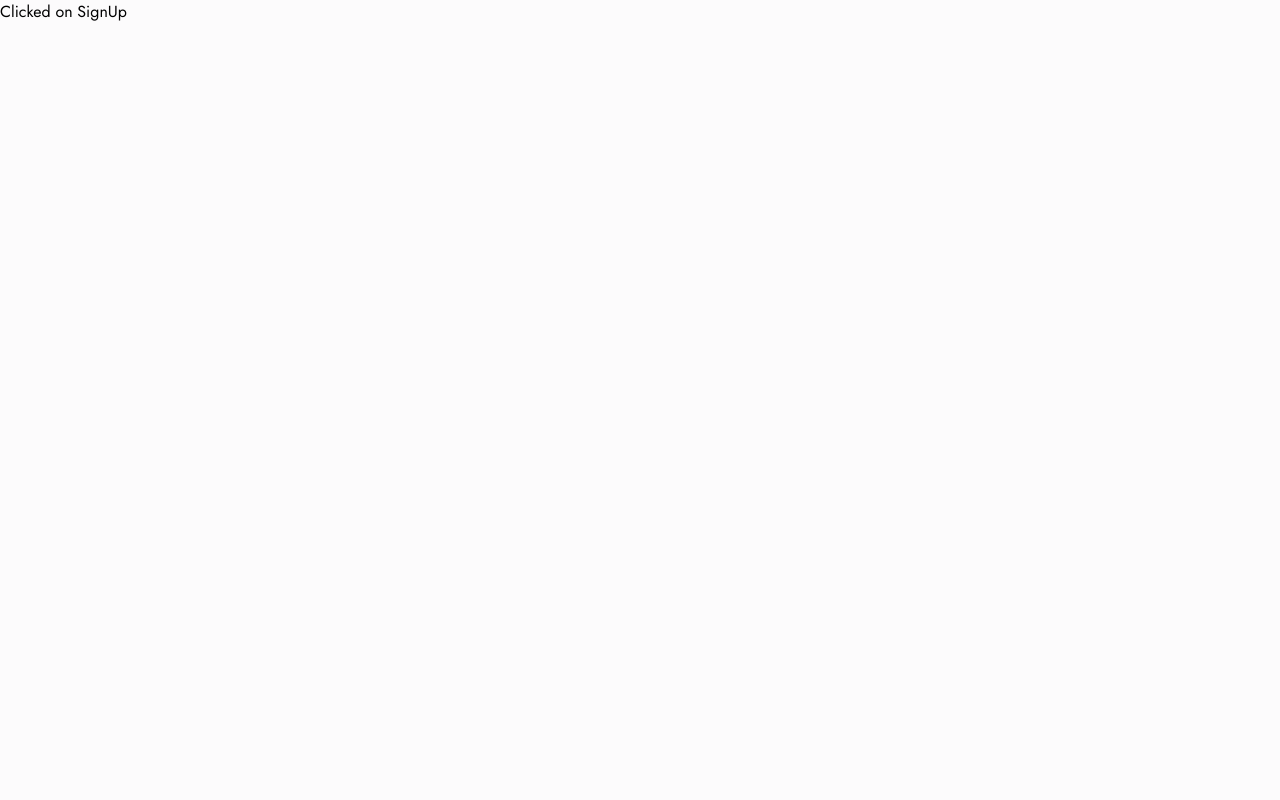
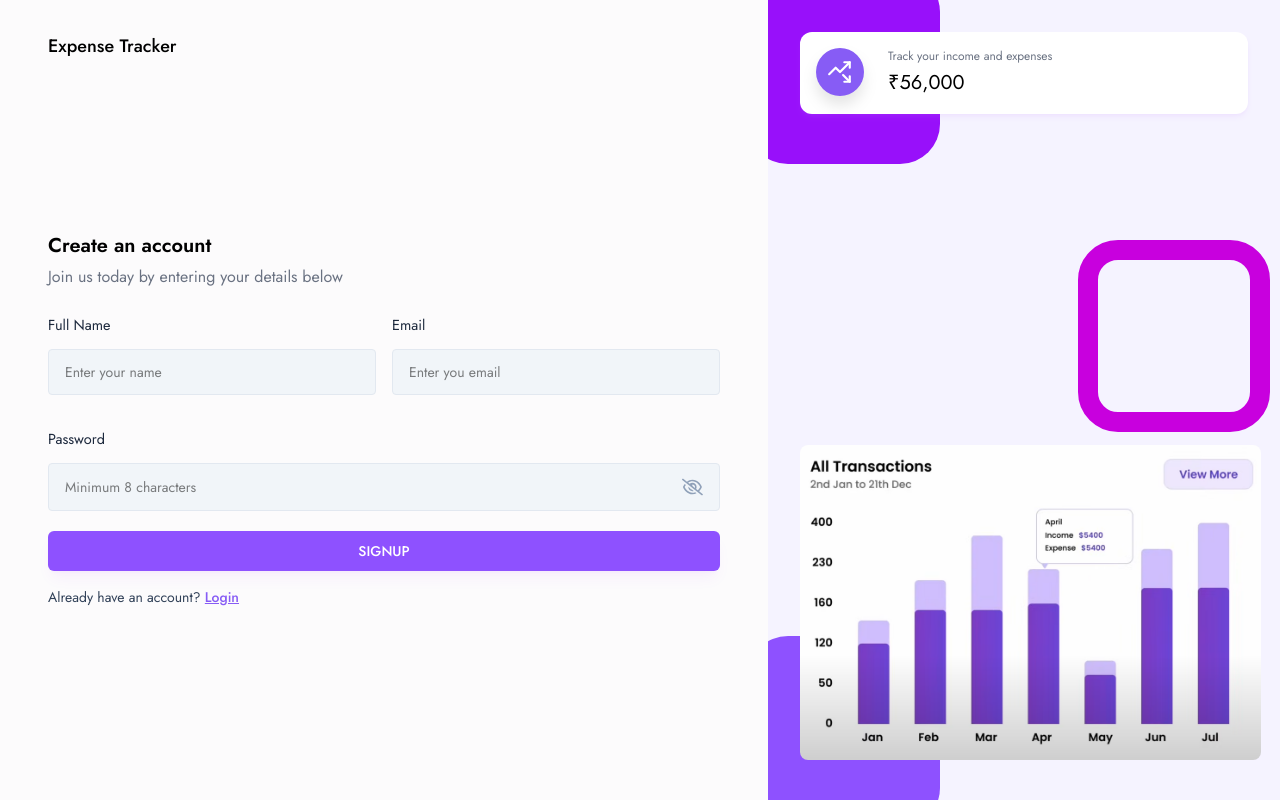
Before and after one commit to Aryan-Lokhande/Expense-Tracker, a React (Vite) app in the folder client/: page /signup in a window 1280 px wide. Built offline with nearby package versions, Linux system fonts and the light colour scheme; a web font is replaced by a local one.

Commit message:
Add SignUp page and input validation
Implemented email and password validation in Login and SignUp pages using a new validateEmail utility. Enhanced Input component with password visibility toggle.

```diff
--- a/client/src/components/Input.jsx
+++ b/client/src/components/Input.jsx
@@ -10,7 +10,36 @@
     };
   return (
     <div>
+      <label className="text-[14.5px] text-slate-800"> {label} </label>
+      <div className="input-box">
+        <input
+          value={value}
+          onChange={(e) => onChange(e)}
+          placeholder={placeholder}
+          type={
+            type === "password" ? (showPassword ? "text" : "password") : type
+          }
+          className="w-full bg-transparent outline-none"
+        />
 
+        {type === "password" && (
+          <>
+            {showPassword ? (
+              <FaRegEye
+                size={22}
+                className="text-primary cursor-pointer"
+                onClick={() => toggleShowPassword()}
+              />
+            ) : (
+              <FaRegEyeSlash
+                size={22}
+                className="text-slate-400 cursor-pointer"
+                onClick={() => toggleShowPassword()}
+              />
+            )}
+          </>
+        )}
+      </div>
     </div>
   )
 }
--- a/client/src/index.css
+++ b/client/src/index.css
@@ -16,5 +16,12 @@
     background-color: #fcfbfc;
     overflow-x: hidden;
   }
+}
 
+.input-box {
+    @apply w-full flex justify-between gap-3 text-sm text-black bg-slate-100 rounded px-4 py-3 mb-4 mt-3 border border-slate-200 outline-none;
 }
+
+.btn-primary {
+    @apply w-full text-sm font-medium text-white bg-violet-500 shadow-lg shadow-purple-600/5 p-[10px] rounded-md my-1 hover:bg-purple-600/15 hover:text-purple-600;
+}
--- a/client/src/pages/Auth/Login.jsx
+++ b/client/src/pages/Auth/Login.jsx
@@ -2,18 +2,35 @@
 import AuthLayout from "../../components/layouts/AuthLayout";
 import Input from "../../components/Input";
 import { Link, useNavigate } from "react-router-dom";
-import { useState } from "react";
+import { useState, useContext } from "react";
 import { toast } from "react-hot-toast";
+import { validateEmail } from "../../utils/helper";
+// import { userContext } from "../../Context/UserContext";
 
 export default function Login() {
   const [email, setEmail] = useState("");
     const [password, setPassword] = useState("");
     const [error, setError] = useState("");
 
+
+    // const { updateUser } = useContext(userContext);
+
     const navigate = useNavigate();
 
   const handleLogin = async (e) => {
     e.preventDefault();
+    if (!validateEmail(email)) {
+          setError("Enter a valid email address");
+          return;
+        }
+        if (!password) {
+          setError("Enter a password");
+          return;
+        }
+
+        setError("");
+
+        //Login API call
 
   }
 
@@ -30,7 +47,7 @@
               value={email}
               onChange={(e) => setEmail(e.target.value)}
               label="Email Address"
-              placeholder="aria@gmail.com"
+              placeholder="Enter you email"
               type="text"
           />
 
--- a/client/src/pages/Auth/SignUp.jsx
+++ b/client/src/pages/Auth/SignUp.jsx
@@ -1,10 +1,90 @@
-import React from 'react'
+import React from "react";
+import AuthLayout from "../../components/layouts/AuthLayout";
+import Input from "../../components/Input";
+import { Link, useNavigate } from "react-router-dom";
+import { useState } from "react";
+import { validateEmail } from "../../utils/helper";
 
 export default function SignUp() {
+  const [profilePic, setProfilePic] = useState(null);
+  const [fullName, setFullName] = useState("");
+  const [email, setEmail] = useState("");
+  const [password, setPassword] = useState("");
+  const [error, setError] = useState("");
+
+  const navigate = useNavigate();
+  const handleSignup = async (e) => {
+    let profileImageUrl = "";
+
+    if (!fullName) {
+      setError("Please enter your name");
+      return;
+    }
+    if (!validateEmail(email)) {
+      setError("Please enter a valid email address");
+      return;
+    }
+    if (!password) {
+     setError("Please enter a password");
+      return;
+    }
+
+    setError("");
+
+    //Signup API call
+  };
+
   return (
-    <div>
-      Clicked on SignUp
+    <AuthLayout>
+      <div className="lg:w-[100%] h-auto md:h-full mt-10 md:mt-0 flex flex-col justify-center">
+        <h3 className="text-xl font-semibold text-black">Create an account</h3>
+        <p className="text-gray-500 mt-[5px] mb-6">
+          Join us today by entering your details below
+        </p>
 
-    </div>
-  )
+        <form onSubmit={handleSignup}>
+          <div className="grid grid-cols-1 md:grid-cols-2 gap-4">
+            <Input
+              value={fullName}
+              onChange={(e) => setFullName(e.target.value)}
+              label="Full Name"
+              placeholder="Enter your name"
+              type="text"
+            />
+
+            <Input
+              value={email}
+              onChange={(e) => setEmail(e.target.value)}
+              label="Email"
+              placeholder="Enter you email"
+              type="text"
+            />
+
+            <div className="col-span-2">
+              <Input
+                value={password}
+                onChange={(e) => setPassword(e.target.value)}
+                label="Password"
+                placeholder="Minimum 8 characters"
+                type="password"
+              />
+            </div>
+          </div>
+
+          {error && <p className="text-red-500 text-xs pb-2.5">{error}</p>}
+
+          <button type="submit" className="btn-primary">
+            SIGNUP
+          </button>
+
+          <p className="text-[14px] text-slate-700 mt-3">
+            Already have an account?{" "}
+            <Link to="/login" className="font-medium text-primary underline">
+              Login
+            </Link>
+          </p>
+        </form>
+      </div>
+    </AuthLayout>
+  );
 }
--- a/client/src/utils/helper.js
+++ b/client/src/utils/helper.js
@@ -0,0 +1,4 @@
+export const validateEmail = (email) => {
+    const regex = /^[^\s@]+@[^\s@]+\.[^\s@]+$/;
+    return regex.test(email);
+};
```
